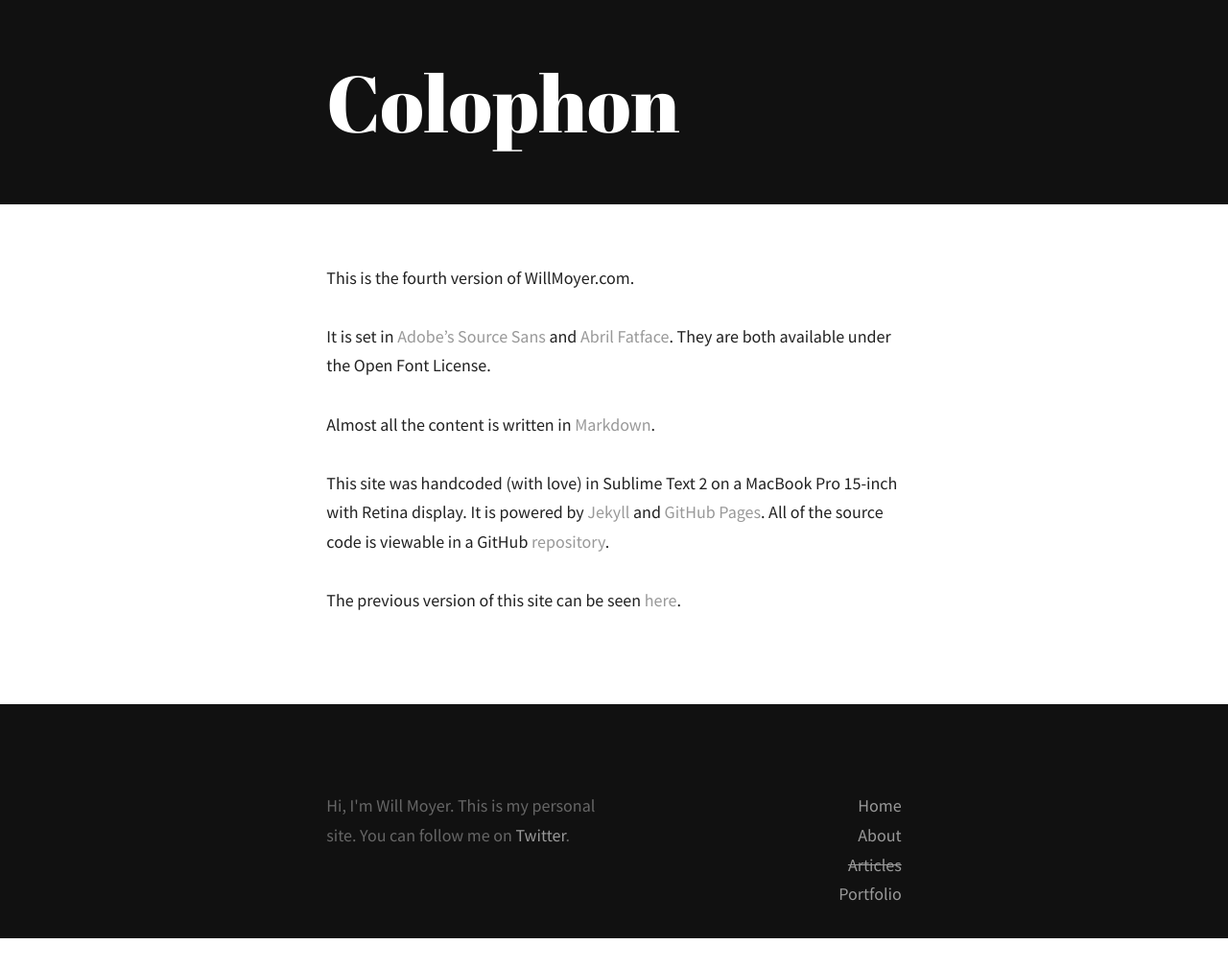
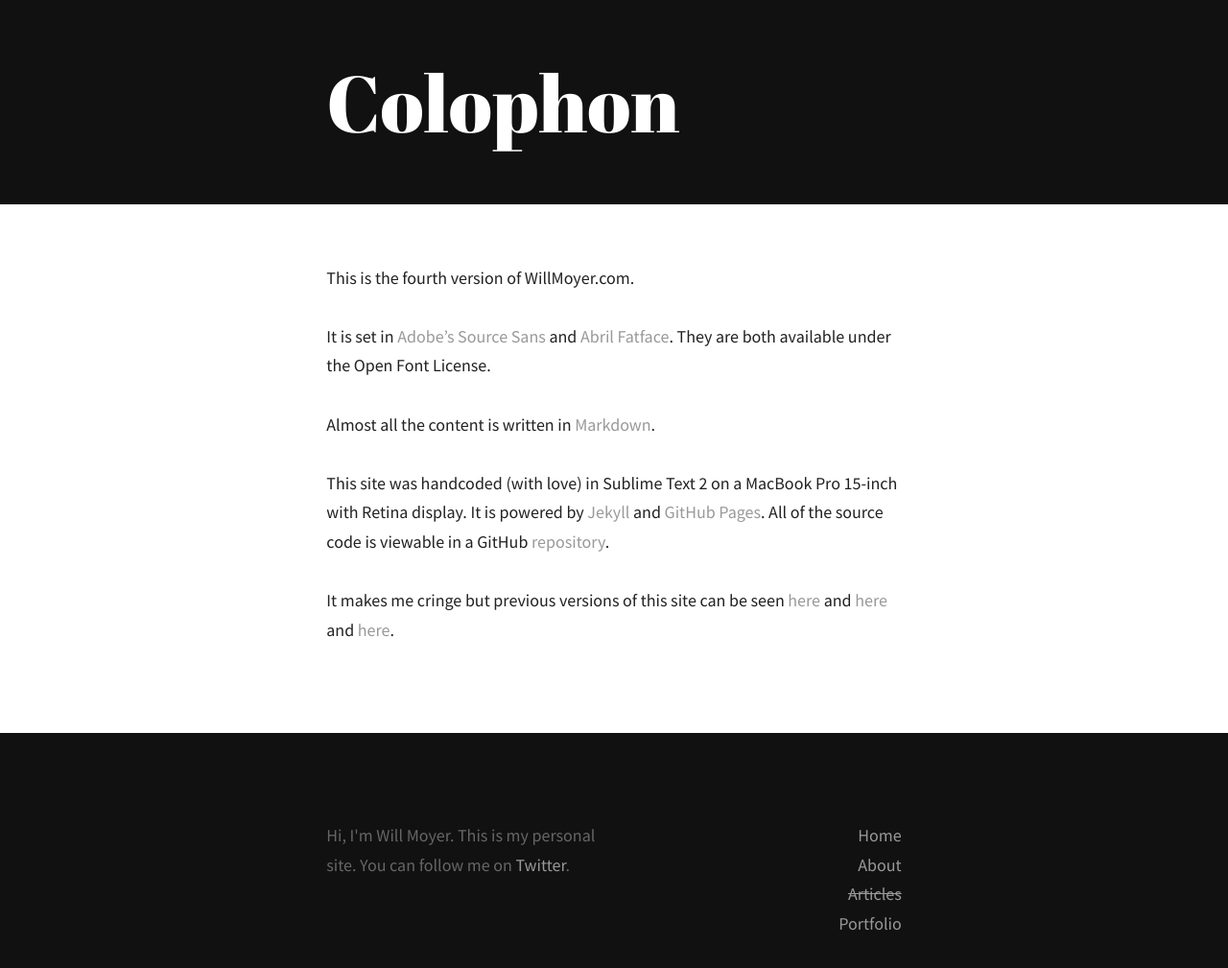
Before and after one commit to moyer/moyer.github.com, a Jekyll site: the page built from colophon/index.md, in a window 1280 px wide. Shown: the whole page at 96% size. Built offline with Jekyll 4.4.1, drawn with Linux system fonts in a browser that asks for light colours; before the commit the page ends 978 px from its top, so only the background shows below that.

Commit message:
update Colophon with links to previous site versions

```diff
--- a/colophon/index.md
+++ b/colophon/index.md
@@ -12,4 +12,4 @@ Almost all the content is written in [Markdown](http://daringfireball.net/projec
 
 This site was handcoded (with love) in Sublime Text 2 on a MacBook Pro 15-inch with Retina display. It is powered by [Jekyll](http://jekyllrb.com/) and [GitHub Pages](http://pages.github.com/). All of the source code is viewable in a GitHub [repository](https://github.com/moyer/moyer.github.com).
 
-The previous version of this site can be seen [here](http://v3.willmoyer.com/).
+It makes me cringe but previous versions of this site can be seen [here](http://v3.willmoyer.com/) and [here](http://v2.willmoyer.com/) and [here](http://v1.willmoyer.com/).
```
